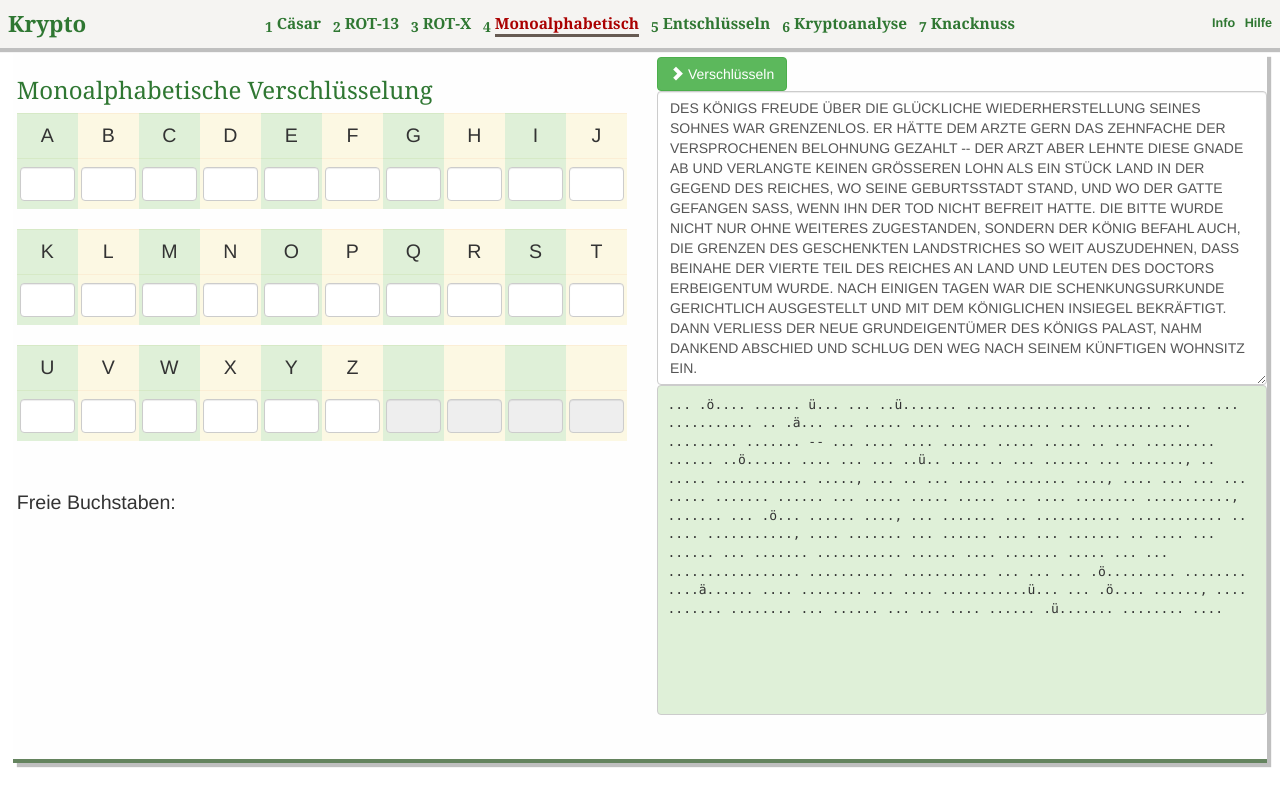
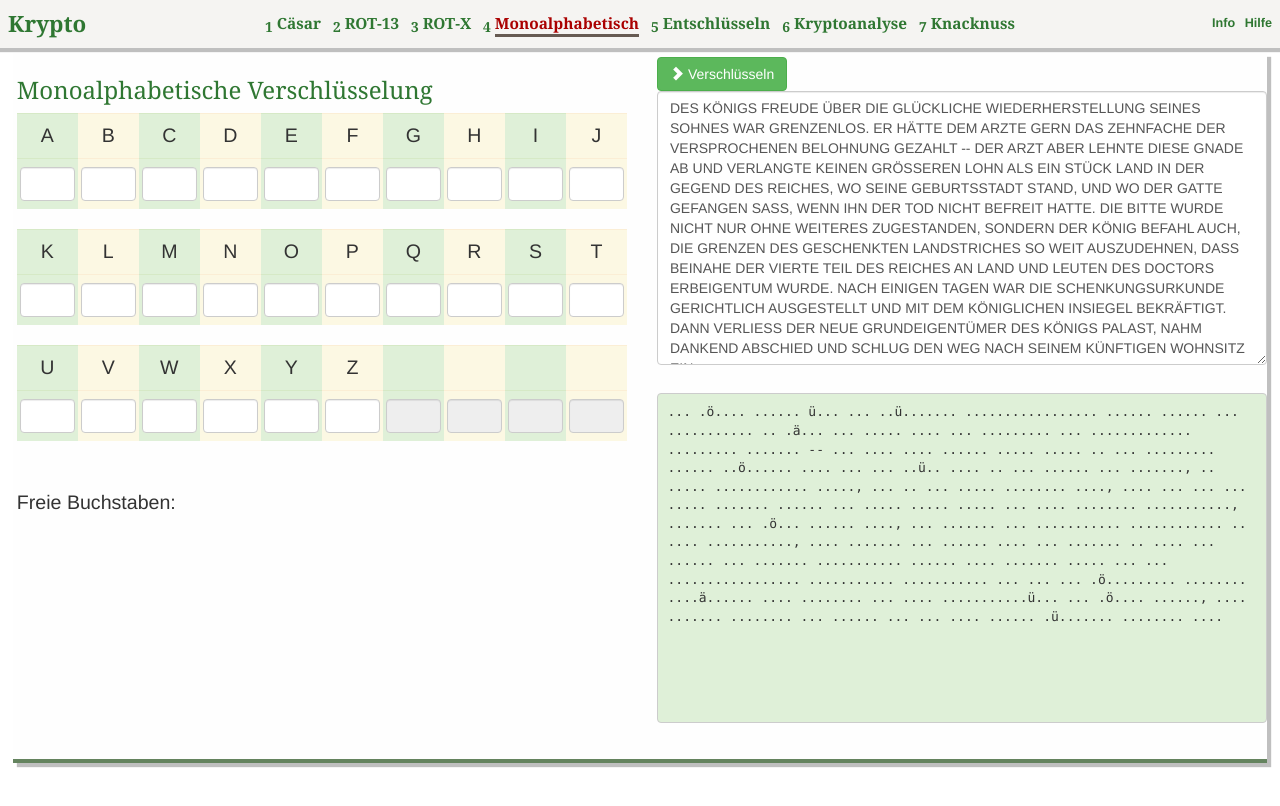
Before and after one commit to mgje/Crypto, a Jekyll site: the page built from exp4/index.html, in a window 1280 px wide. Shown: the top 806 px of the page. Built offline with Jekyll 4.4.1, drawn with Linux system fonts in a browser that asks for light colours; some web fonts are replaced.

Commit message:
column size test

```diff
--- a/exp4/index.html
+++ b/exp4/index.html
@@ -22,7 +22,8 @@ CSName: experiment.css
       <button id = "btn_crypt" type="submit" name="button1" class="btn btn-success" ><i class="glyphicon glyphicon-chevron-right"></i> Verschlüsseln</button>
       </div>
 
-      <textarea id="inputTxt" class="form-control" rows="14">DES KÖNIGS FREUDE ÜBER DIE GLÜCKLICHE WIEDERHERSTELLUNG SEINES SOHNES WAR GRENZENLOS. ER HÄTTE DEM ARZTE GERN DAS ZEHNFACHE DER VERSPROCHENEN BELOHNUNG GEZAHLT -- DER ARZT ABER LEHNTE DIESE GNADE AB UND VERLANGTE KEINEN GRÖSSEREN LOHN ALS EIN STÜCK LAND IN DER GEGEND DES REICHES, WO SEINE GEBURTSSTADT STAND, UND WO DER GATTE GEFANGEN SASS, WENN IHN DER TOD NICHT BEFREIT HATTE. DIE BITTE WURDE NICHT NUR OHNE WEITERES ZUGESTANDEN, SONDERN DER KÖNIG BEFAHL AUCH, DIE GRENZEN DES GESCHENKTEN LANDSTRICHES SO WEIT AUSZUDEHNEN, DASS BEINAHE DER VIERTE TEIL DES REICHES AN LAND UND LEUTEN DES DOCTORS ERBEIGENTUM WURDE. NACH EINIGEN TAGEN WAR DIE SCHENKUNGSURKUNDE GERICHTLICH AUSGESTELLT UND MIT DEM KÖNIGLICHEN INSIEGEL BEKRÄFTIGT. DANN VERLIESS DER NEUE GRUNDEIGENTÜMER DES KÖNIGS PALAST, NAHM DANKEND ABSCHIED UND SCHLUG DEN WEG NACH SEINEM KÜNFTIGEN WOHNSITZ EIN.</textarea>
+      <textarea id="inputTxt" class="form-control" rows="13">DES KÖNIGS FREUDE ÜBER DIE GLÜCKLICHE WIEDERHERSTELLUNG SEINES SOHNES WAR GRENZENLOS. ER HÄTTE DEM ARZTE GERN DAS ZEHNFACHE DER VERSPROCHENEN BELOHNUNG GEZAHLT -- DER ARZT ABER LEHNTE DIESE GNADE AB UND VERLANGTE KEINEN GRÖSSEREN LOHN ALS EIN STÜCK LAND IN DER GEGEND DES REICHES, WO SEINE GEBURTSSTADT STAND, UND WO DER GATTE GEFANGEN SASS, WENN IHN DER TOD NICHT BEFREIT HATTE. DIE BITTE WURDE NICHT NUR OHNE WEITERES ZUGESTANDEN, SONDERN DER KÖNIG BEFAHL AUCH, DIE GRENZEN DES GESCHENKTEN LANDSTRICHES SO WEIT AUSZUDEHNEN, DASS BEINAHE DER VIERTE TEIL DES REICHES AN LAND UND LEUTEN DES DOCTORS ERBEIGENTUM WURDE. NACH EINIGEN TAGEN WAR DIE SCHENKUNGSURKUNDE GERICHTLICH AUSGESTELLT UND MIT DEM KÖNIGLICHEN INSIEGEL BEKRÄFTIGT. DANN VERLIESS DER NEUE GRUNDEIGENTÜMER DES KÖNIGS PALAST, NAHM DANKEND ABSCHIED UND SCHLUG DEN WEG NACH SEINEM KÜNFTIGEN WOHNSITZ EIN.</textarea>
+      <br/>
       <pre id="outputTxt" class="height-300 presucces pre-scrollable">der Output</pre>
     </div>
   </div>
--- a/exp5/index.html
+++ b/exp5/index.html
@@ -64,8 +64,8 @@ CSName: experiment.css
     <div class="col-md-6 col-sm-5">
 
 
-      <textarea id="inputTxt" class="form-control" rows="14">DOV VLFK GLH IUDX GHPVHOEHQ QÄKHUWH, ILHOHQ LKU PDQFKHUOHL JHGDQNHQ XQG JHIÜKOH VFKZHU DXI'V KHUC, ZHQQ VLH VLFK GLH YHUJDQJHQKHLW CXUÜFNULHI XQG ÜEHUGDFKWH, ZLH VLH DOV NLQG LQ GÜUIWLJNHLW DXIJHZDFKVHQ, GDQQ SOÖWCOLFK LP KDXVH GHV NDXIPDQQV UHLFK JHZHVHQ VHL, XQG HQGOLFK VROFKH WUÜEVDO HUOHEW KDEH. GRFK UHLFKWXP XQG WUÜEVDO ZDUHQ RKQH LKUH VFKXOG ÜEHU VLH JHNRPPHQ, XQG LKU JHZLVVHQ IÜKOWH VLFK QLFKW EHVFKZHUW. -- VLH WUXJ QRFK LPPHU PÄQQOLFKH NOHLGXQJ XQG ZROOWH VLH DXFK QLFKW HKHU DEOHJHQ XQG VLFK CX HUNHQQHQ JHEHQ, DOV ELV DOOHV JHRUGQHW ZÄUH. YRU LKUHP IUÜKHUHP KDXVH OLHVV VLH GLH NXWVFKH KDOWHQ XQG GXUFK HLQHQ GLHQHU DQIUDJHQ, RE VLH GD ZRKO DXI HLQLJH WDJH HLQH ZRKQXQJ PLHWHQ NÖQQH. GHU JHJHQZÄUWLJH EHVLWCHU, GHU XQV ZRKOEHNDQQWH JUDI, REZRKO MHWCW GXUFK VFKQÖGHQ EHWUXJ VWHLQUHLFK JHZRUGHQ, ZDU GRFK ÄXVVHUVW JHOGJLHULJ XQG VXFKWH, ZR HU NRQQWH, VHLQHQ PDPPRQ CX YHUPHKUHQ. HU ZDU GDUXP JOHLFK EHUHLW, GHP UHLFKHQ IUHPGHQ KHUUQ HLQH ZRKQXQJ CX YHUPLHWHQ, DOV LKP GHU KRKH SUHLV, GHQ HU XQYHUVFKÄPWHU ZHLVH IRUGHUWH, XQZHLJHUOLFK CXJHVWDQGHQ ZXUGH.</textarea>
-      <br>
+      <textarea id="inputTxt" class="form-control" rows="13">DOV VLFK GLH IUDX GHPVHOEHQ QÄKHUWH, ILHOHQ LKU PDQFKHUOHL JHGDQNHQ XQG JHIÜKOH VFKZHU DXI'V KHUC, ZHQQ VLH VLFK GLH YHUJDQJHQKHLW CXUÜFNULHI XQG ÜEHUGDFKWH, ZLH VLH DOV NLQG LQ GÜUIWLJNHLW DXIJHZDFKVHQ, GDQQ SOÖWCOLFK LP KDXVH GHV NDXIPDQQV UHLFK JHZHVHQ VHL, XQG HQGOLFK VROFKH WUÜEVDO HUOHEW KDEH. GRFK UHLFKWXP XQG WUÜEVDO ZDUHQ RKQH LKUH VFKXOG ÜEHU VLH JHNRPPHQ, XQG LKU JHZLVVHQ IÜKOWH VLFK QLFKW EHVFKZHUW. -- VLH WUXJ QRFK LPPHU PÄQQOLFKH NOHLGXQJ XQG ZROOWH VLH DXFK QLFKW HKHU DEOHJHQ XQG VLFK CX HUNHQQHQ JHEHQ, DOV ELV DOOHV JHRUGQHW ZÄUH. YRU LKUHP IUÜKHUHP KDXVH OLHVV VLH GLH NXWVFKH KDOWHQ XQG GXUFK HLQHQ GLHQHU DQIUDJHQ, RE VLH GD ZRKO DXI HLQLJH WDJH HLQH ZRKQXQJ PLHWHQ NÖQQH. GHU JHJHQZÄUWLJH EHVLWCHU, GHU XQV ZRKOEHNDQQWH JUDI, REZRKO MHWCW GXUFK VFKQÖGHQ EHWUXJ VWHLQUHLFK JHZRUGHQ, ZDU GRFK ÄXVVHUVW JHOGJLHULJ XQG VXFKWH, ZR HU NRQQWH, VHLQHQ PDPPRQ CX YHUPHKUHQ. HU ZDU GDUXP JOHLFK EHUHLW, GHP UHLFKHQ IUHPGHQ KHUUQ HLQH ZRKQXQJ CX YHUPLHWHQ, DOV LKP GHU KRKH SUHLV, GHQ HU XQYHUVFKÄPWHU ZHLVH IRUGHUWH, XQZHLJHUOLFK CXJHVWDQGHQ ZXUGH.</textarea>
+      <br/>
       <div class="btn-group">
       <button id = "btn_crypt" type="submit" name="button1" class="btn btn-success" >Entschlüsseln <i class="glyphicon glyphicon-chevron-left"></i> </button>
       </div>
--- a/exp6/index.html
+++ b/exp6/index.html
@@ -85,8 +85,8 @@ CSName: experiment.css
     <!-- colum rigth -->
     <div class="col-md-6 col-sm-5">
 
-      <textarea id="inputTxt" class="form-control" rows="14">WBX YKTN EXZMX TF YHEZXGWXG MTZX XBGX KXBVAX FÄGGXKDEXBWNGZ TG NGW XKLVABXG OHK WXK HUKBZDXBM, PH LBX WXG DÖGBZEBVAXG LVAXGDNGZLUKBXY OHKSXBZMX NGW LBVA TEL ZKNGWAXKKG SN XKDXGGXG ZTU. FTG DTGG EXBVAM WXGDXG, WTLL WXK GXNX ZXUBXMXK FBM ZKHLLXK XAKXKUBXMNGZ NGW NGMXKPÜKYBZDXBM XFIYTGZXG PNKWX. LXBG XKLMXK UXYXAE ETNMXMX WTABG, WXG OHKFTEL KXBVAXG DTNYFTGG, WXK OHK CTAKXG PXZXG EXBVAMLBGGBZXG PXMMXGL BG'L ZXYÄGZGBL ZXLXMSM PHKWXG, LHPBX WXG ZKTYXG, WXK WXLLXG OXKFÖZXG XKATEMXG, WXLZEXBVAXG WBX FTZW, PXEVAX WTFTEL UXB WXK YKTN WXL DTNYFTGGL ZXWBXGM ATUX NGW CXMSM UXBF ZKTYXG WBXGX -- WBXLX WKXB IXKLHGXG OHKSNYÜAKXG. WXK UXYXAE PNKWX LHYHKM OHEESHZXG.</textarea>
-      <br>
+      <textarea id="inputTxt" class="form-control" rows="13">WBX YKTN EXZMX TF YHEZXGWXG MTZX XBGX KXBVAX FÄGGXKDEXBWNGZ TG NGW XKLVABXG OHK WXK HUKBZDXBM, PH LBX WXG DÖGBZEBVAXG LVAXGDNGZLUKBXY OHKSXBZMX NGW LBVA TEL ZKNGWAXKKG SN XKDXGGXG ZTU. FTG DTGG EXBVAM WXGDXG, WTLL WXK GXNX ZXUBXMXK FBM ZKHLLXK XAKXKUBXMNGZ NGW NGMXKPÜKYBZDXBM XFIYTGZXG PNKWX. LXBG XKLMXK UXYXAE ETNMXMX WTABG, WXG OHKFTEL KXBVAXG DTNYFTGG, WXK OHK CTAKXG PXZXG EXBVAMLBGGBZXG PXMMXGL BG'L ZXYÄGZGBL ZXLXMSM PHKWXG, LHPBX WXG ZKTYXG, WXK WXLLXG OXKFÖZXG XKATEMXG, WXLZEXBVAXG WBX FTZW, PXEVAX WTFTEL UXB WXK YKTN WXL DTNYFTGGL ZXWBXGM ATUX NGW CXMSM UXBF ZKTYXG WBXGX -- WBXLX WKXB IXKLHGXG OHKSNYÜAKXG. WXK UXYXAE PNKWX LHYHKM OHEESHZXG.</textarea>
+      <br/>
       <div class="btn-group">
       <button id = "btn_crypt" type="submit" name="button1" class="btn btn-success" >Entschlüsseln <i class="glyphicon glyphicon-chevron-left"></i> </button>
       </div>
--- a/exp7/index.html
+++ b/exp7/index.html
@@ -84,8 +84,8 @@ CSName: experiment.css
     <!-- <div class="col-md-1"></div> -->
     <!-- colum rigth -->
     <div class="col-md-6 col-sm-5">
-      <textarea id="inputTxt" class="form-control" rows="14">DZV AR DZV WNRBZR TNCL METXNET ORD UWZAET BZXGVDZRZ HNOCKNRR TNLLZ METGR BVNOZM TNNV UZHGKKZR ORD ZARZR WNRBZR UNVL, DZV ATK UAM POV TNWUZR UVOML VZAETLZ. TÄRDZ ORD CÜMMZ XNVZR BZCZMMZWL ORD ZAR PZVCZLPLZM BZXNRD UZDZEHLZ MZARZR WZAU. DZV TZVV BVNC LVNL MLGWPZR METVALLZM AR DZR BZVAETLMMNNW; CÜV ATR, DZR VZAETZR, TGETBZUGVZRZR KNRR, BNU ZM XGTW HZARZR BVORD POV COVETL. DZV RZOZ BVORDTZVV UZCNTW MGBWZAET, DZK UAM DNTAR BZCNRBZR BZTNWLZRZR HNOCKNRRZ DAZ CZMMZWR NUPORZTKZR ORD MAZ DZK BVNCZR NRPOWZBZR. GUXGTW DAZ BZVAETLMTZVVZR ZARNRDZV JZVXORDZVL NRMNTZR, XNBLZ DGET HZARZV ZAR XGVL BZBZR DAZ NRGVDRORB DZM BZUAZLZRDZR BVORDTZVVR JGVPOUVARBZR. SZLPL CVNBLZ DAZ AR KÄRRZVHWZADORB DNMLZTZRDZ CVNO DZR BVNCZR: »UZHZRRZL, XAZ AML DNKNWM DAZ BGWDZRZ HZLLZ DZV HNOCKNRRMCVNO AR ZOVZ TÄRDZ BZHGKKZR?« DZV BVNC ZVXADZVLZ KAL METNKWGMZV CVZETTZAL: »DAZ CVNO METZRHLZ KAV DAZ HZLLZ NWM WAZUZMYCNRD.« -- DNVNOC XOVDZ DAZ KNBD AR HZLLZR BZWZBL ORD AR'M JZVTÖV BZRGKKZR; MAZ MGWWLZ ZVHWÄVZR, XAZ ZM MAET KAL DZV HZLLZ JZVTNWLZ. DAZ ZVMETVGEHZRZ KNBD DZEHLZ ROR DZR BNRPZR UZLVOB NOC. TAZVNOC CÄWWLZ DNM BZVAETL DZR MYVOET, DNMM DZV BVNC ORD DAZ KNBD NOC WZUZRMPZAL AR'M BZCÄRBRAM HGKKZR MGWWLZR ORD PXNV XOVDZR MAZ AR DZRMZWUZR LOVK BZUVNETL, AR XZWETZK DZV HNOCKNRR UAM SZLPL BZMZMMZR TNLLZ.</textarea>
-      <br>
+      <textarea id="inputTxt" class="form-control" rows="13">DZV AR DZV WNRBZR TNCL METXNET ORD UWZAET BZXGVDZRZ HNOCKNRR TNLLZ METGR BVNOZM TNNV UZHGKKZR ORD ZARZR WNRBZR UNVL, DZV ATK UAM POV TNWUZR UVOML VZAETLZ. TÄRDZ ORD CÜMMZ XNVZR BZCZMMZWL ORD ZAR PZVCZLPLZM BZXNRD UZDZEHLZ MZARZR WZAU. DZV TZVV BVNC LVNL MLGWPZR METVALLZM AR DZR BZVAETLMMNNW; CÜV ATR, DZR VZAETZR, TGETBZUGVZRZR KNRR, BNU ZM XGTW HZARZR BVORD POV COVETL. DZV RZOZ BVORDTZVV UZCNTW MGBWZAET, DZK UAM DNTAR BZCNRBZR BZTNWLZRZR HNOCKNRRZ DAZ CZMMZWR NUPORZTKZR ORD MAZ DZK BVNCZR NRPOWZBZR. GUXGTW DAZ BZVAETLMTZVVZR ZARNRDZV JZVXORDZVL NRMNTZR, XNBLZ DGET HZARZV ZAR XGVL BZBZR DAZ NRGVDRORB DZM BZUAZLZRDZR BVORDTZVVR JGVPOUVARBZR. SZLPL CVNBLZ DAZ AR KÄRRZVHWZADORB DNMLZTZRDZ CVNO DZR BVNCZR: »UZHZRRZL, XAZ AML DNKNWM DAZ BGWDZRZ HZLLZ DZV HNOCKNRRMCVNO AR ZOVZ TÄRDZ BZHGKKZR?« DZV BVNC ZVXADZVLZ KAL METNKWGMZV CVZETTZAL: »DAZ CVNO METZRHLZ KAV DAZ HZLLZ NWM WAZUZMYCNRD.« -- DNVNOC XOVDZ DAZ KNBD AR HZLLZR BZWZBL ORD AR'M JZVTÖV BZRGKKZR; MAZ MGWWLZ ZVHWÄVZR, XAZ ZM MAET KAL DZV HZLLZ JZVTNWLZ. DAZ ZVMETVGEHZRZ KNBD DZEHLZ ROR DZR BNRPZR UZLVOB NOC. TAZVNOC CÄWWLZ DNM BZVAETL DZR MYVOET, DNMM DZV BVNC ORD DAZ KNBD NOC WZUZRMPZAL AR'M BZCÄRBRAM HGKKZR MGWWLZR ORD PXNV XOVDZR MAZ AR DZRMZWUZR LOVK BZUVNETL, AR XZWETZK DZV HNOCKNRR UAM SZLPL BZMZMMZR TNLLZ.</textarea>
+      <br/>
       <div class="btn-group">
       <button id = "btn_crypt" type="submit" name="button1" class="btn btn-success" >Entschlüsseln <i class="glyphicon glyphicon-chevron-left"></i> </button>
       </div>
```
